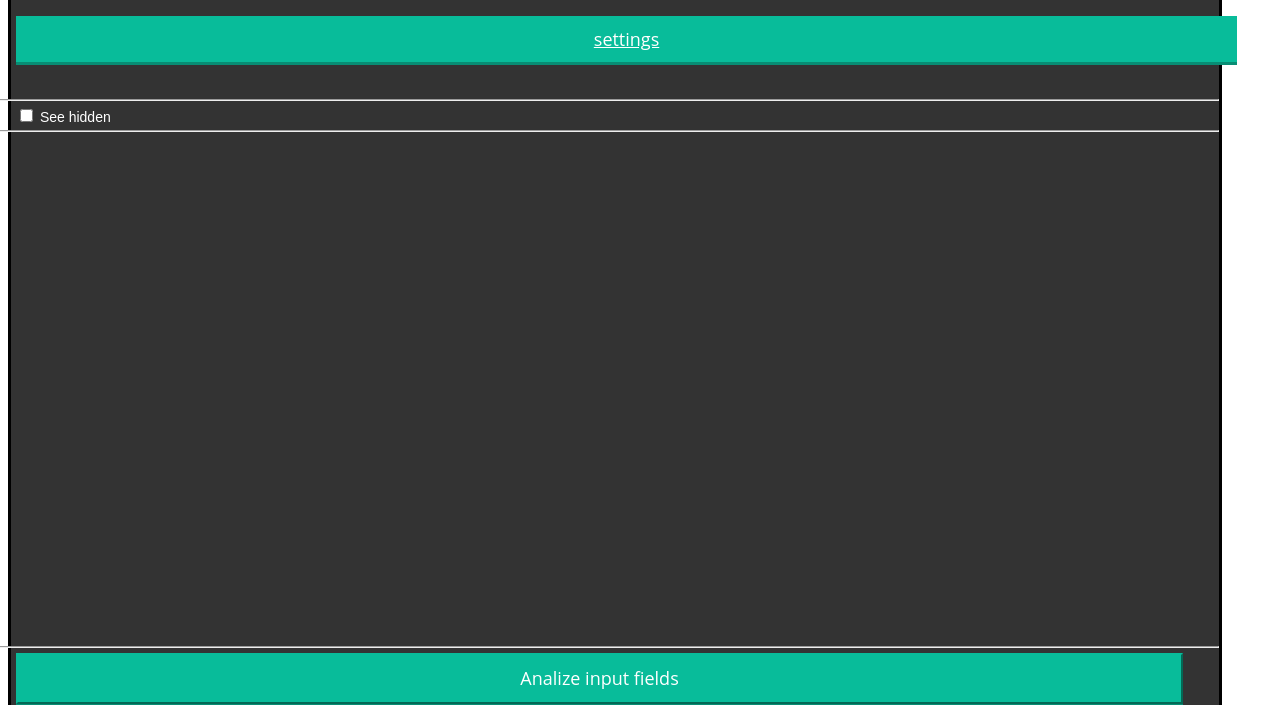
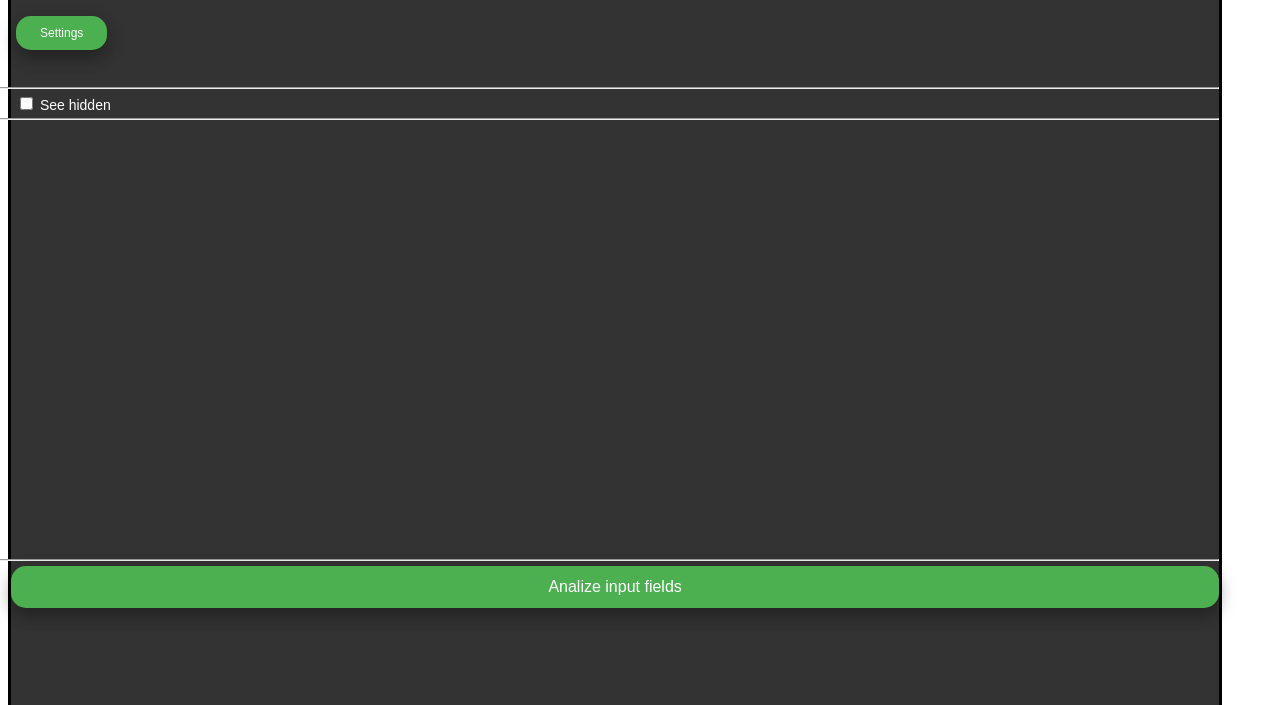
Before and after one commit to kuronosec/vulnfinder, a browser extension: page fields and attacks selection/userscript/vulnfinder/resources/nav-bar.html in a window 1280 px wide. Shown: the part 95-800 px from the top of the page. Drawn offline with nearby package versions, Linux system fonts and the light colour scheme.

Commit message:
Pruebas con servidor exitosas. Cambio de estilo

```diff
--- a/fields and attacks selection/userscript/vulnfinder/resources/nav-bar.css
+++ b/fields and attacks selection/userscript/vulnfinder/resources/nav-bar.css
@@ -1,32 +1,45 @@
-.button {
-    font-size: 18px;
-    white-space: nowrap;
-    width: 97%;
-    padding: .8em 1.5em;
-    font-family: Open Sans, Helvetica, Arial, sans-serif;
-    line-height: 18px;
+.vul-send {
     display: inline-block;
-    zoom: 1;
+    padding: 12px 28px;
+    font-size: 16px;
+    cursor: pointer;
+    text-align: center;
+    text-decoration: none;
+    outline: none;
     color: #fff;
-    text-align: center;
-    position: relative;
-    -webkit-transition: border .25s linear, color .25s linear, background-color .25s linear;
-    transition: border .25s linear, color .25s linear, background-color .25s linear;
-    background-color: #08bc9a;
-    border-color: #08bc9a;
-    -webkit-box-shadow: 0 3px 0 #088d74;
-    box-shadow: 0 3px 0 #088d74;
+    background-color: #4CAF50;
+    border: none;
+    border-radius: 15px;
+    box-shadow: 0 8px 16px 0 rgba(0,0,0,0.2), 0 6px 20px 0 rgba(0,0,0,0.19);
+    position: absolute;
+    left:0;
+    right:0;
+    margin: auto;
 }
 
-.button:hover {
-    background-color: #01a183;
+.button {
+    display: inline-block;
+    padding: 10px 24px;
+    font-size: 12px;
+    cursor: pointer;
+    text-align: center;
+    text-decoration: none;
+    outline: none;
+    color: #fff;
+    background-color: #4CAF50;
+    border: none;
+    border-radius: 15px;
+    box-shadow: 0 8px 16px 0 rgba(0,0,0,0.2), 0 6px 20px 0 rgba(0,0,0,0.19);
 }
 
-.button:active {
-    top: 3px;
-    outline: none;
-    -webkit-box-shadow: none;
-    box-shadow: none;
+.vul-send:hover .button:hover {
+    background-color: #3e8e41
+}
+
+.vul-send:active .button:active {
+    background-color: #3e8e41;
+    box-shadow: 0 4px 16px 0 rgba(0,0,0,0.2), 0 6px 20px 0 rgba(0,0,0,0.19);
+    transform: translateY(4px);
 }
 
 .overlay {
@@ -64,8 +77,8 @@
 
 .popup .close {
     position: absolute;
-    top: 20px;
-    right: 30px;
+    top: 10px;
+    right: 10px;
     transition: all 200ms;
     font-size: 30px;
     font-weight: bold;
@@ -159,7 +172,8 @@
 .all-fields {
     margin: 15px 0px 15px 0px;
     overflow-y: auto;
-    height: 65%;
+    height: 55%;
+    overflow-x: hidden;
 }
 
 .domain {
--- a/fields and attacks selection/userscript/vulnfinder/resources/nav-bar.html
+++ b/fields and attacks selection/userscript/vulnfinder/resources/nav-bar.html
@@ -28,7 +28,7 @@
             </div>
         </div>
         <h1 class='vulnfinder-header'> vulnfinder </h1>
-        <a class='button' href='#config-panel' id="config-btn">settings</a><br><br><br>
+        <a class='button' href='#config-panel' id="config-btn">Settings</a><br><br><br>
         <hr class='v-line' />
         <label id='see-hidden'>
             <input type='checkbox' class='vulnfinder-input ch' />
@@ -40,6 +40,6 @@
 
 
     <hr class='v-line' />
-    <button class='button vul-send'>Analize input fields</button>
+    <button class='vul-send'>Analize input fields</button>
 </body>
 </html>
```
Also changed, not shown: fields and attacks selection/userscript/vulnfinder/contentscript.js (+22 -12 lines).
